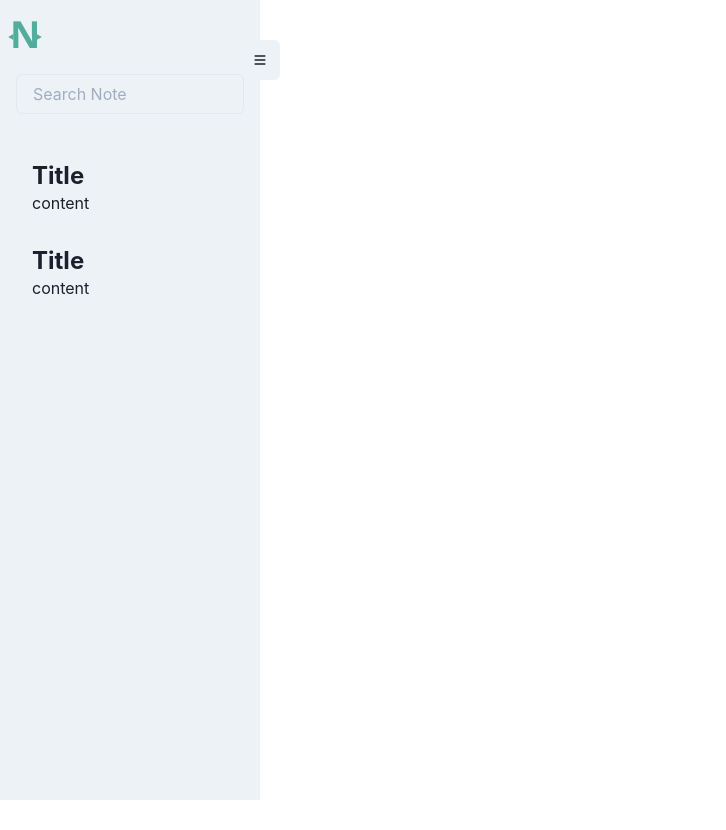
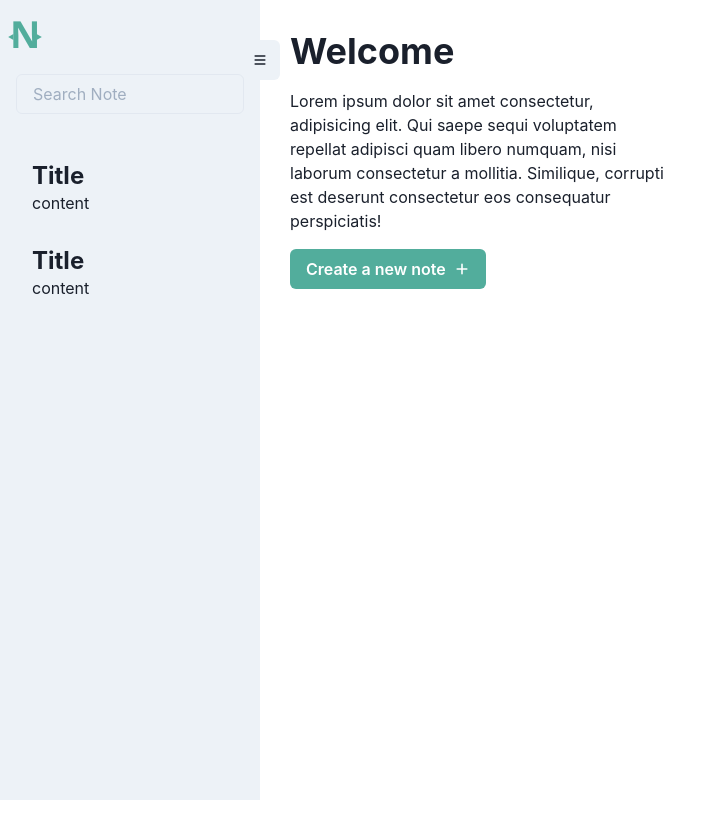
Before and after one commit to oreoluwa-bs/notes-app-gql-ts, a React (Create React App) app in the folder app/: page /app in a window 1280 px wide. Shown: the whole page, without its empty margins (0-726 px from the left). Before the commit the page ends 800 px from the top, so only its background shows below. Built offline with nearby package versions, Linux system fonts and the light colour scheme.

Commit message:
Added Welcome Page

```diff
--- a/app/src/pages/dashboard/WelcomePage.tsx
+++ b/app/src/pages/dashboard/WelcomePage.tsx
@@ -1,9 +1,32 @@
+import { Box, Button, Heading, Icon, Text, VStack } from "@chakra-ui/react";
 import React from "react";
+import { HiPlus } from "react-icons/hi";
 
 interface WelcomeProps {}
 
 const WelcomePage = (props: WelcomeProps) => {
-  return <div></div>;
+  return (
+    <Box minHeight="100vh">
+      <Box width={{ lg: "40%" }}>
+        <VStack spacing={4} alignItems="flex-start">
+          <Heading>Welcome</Heading>
+          <Text>
+            Lorem ipsum dolor sit amet consectetur, adipisicing elit. Qui saepe
+            sequi voluptatem repellat adipisci quam libero numquam, nisi laborum
+            consectetur a mollitia. Similique, corrupti est deserunt consectetur
+            eos consequatur perspiciatis!
+          </Text>
+          <Button
+            rightIcon={<Icon as={HiPlus} />}
+            bgColor="primary.base"
+            colorScheme="green"
+          >
+            Create a new note
+          </Button>
+        </VStack>
+      </Box>
+    </Box>
+  );
 };
 
 export default WelcomePage;
```
